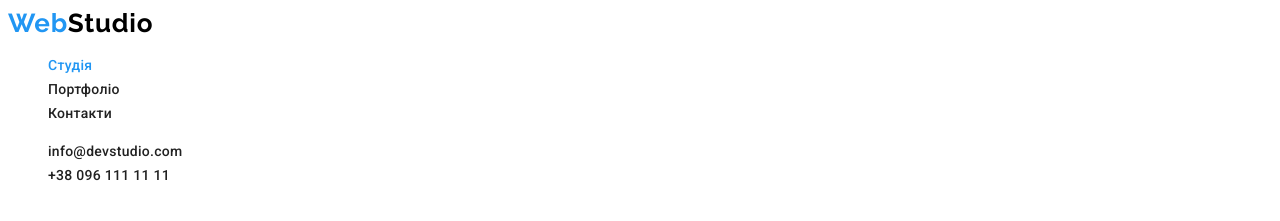
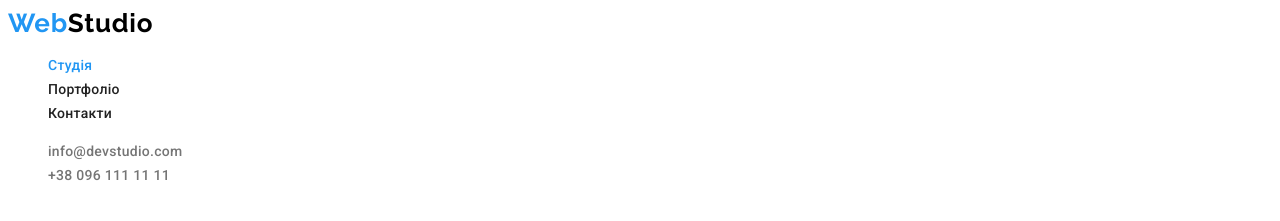
Before and after one commit to Larik7/homework-2-html-css-, a plain HTML site: page index.html in a window 1280 px wide. Shown: the top 221 px of the page. Drawn offline with Linux system fonts and the light colour scheme.

Commit message:
Update styles.css

```diff
--- a/css/styles.css
+++ b/css/styles.css
@@ -75,12 +75,15 @@
   background-color: var(--main-bg-cl);
 }
 
+.contacts-nav .link {
+  color: var(--second-txt-cl);
+}
+
 .page-header .link {
   font-weight: 500;
   font-size: 14px;
   line-height: calc(16 / 14);
   letter-spacing: 0.02em;
-  color: var(--main-txt-cl)
 }
 
 .page-header .link:hover,
```
